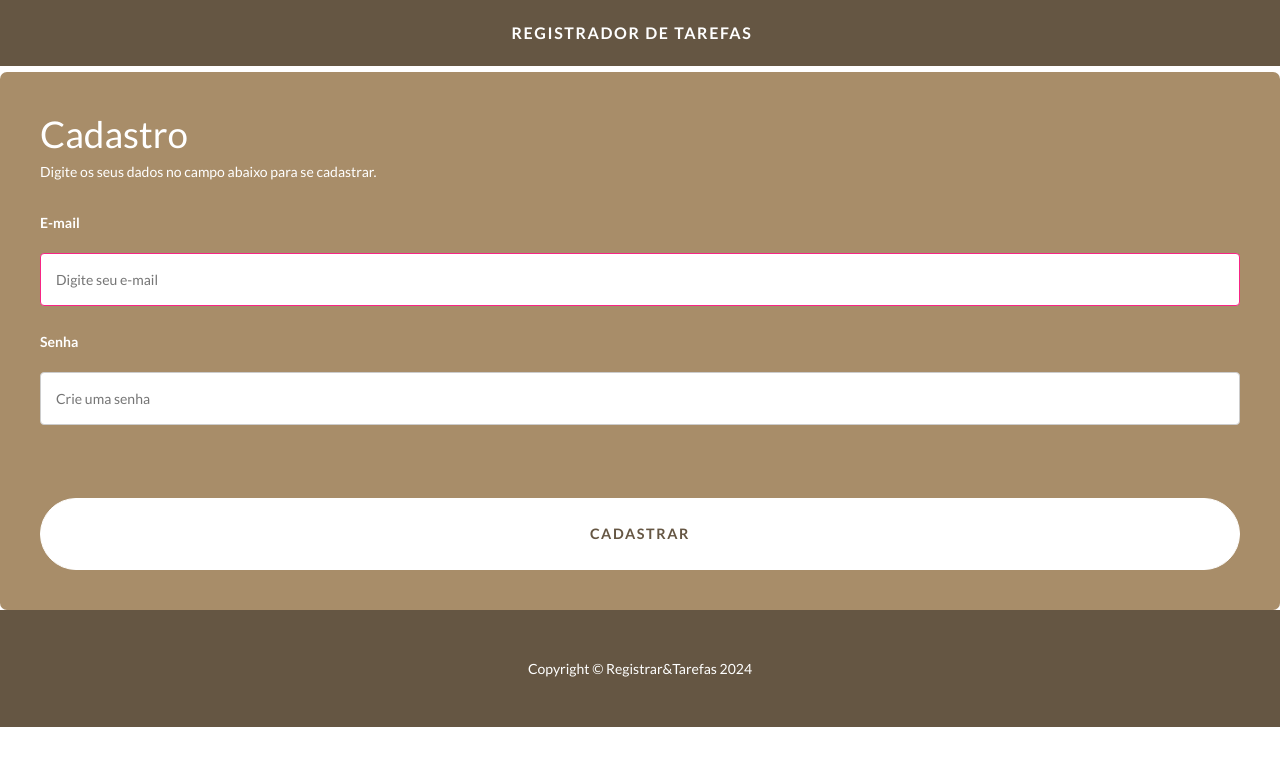
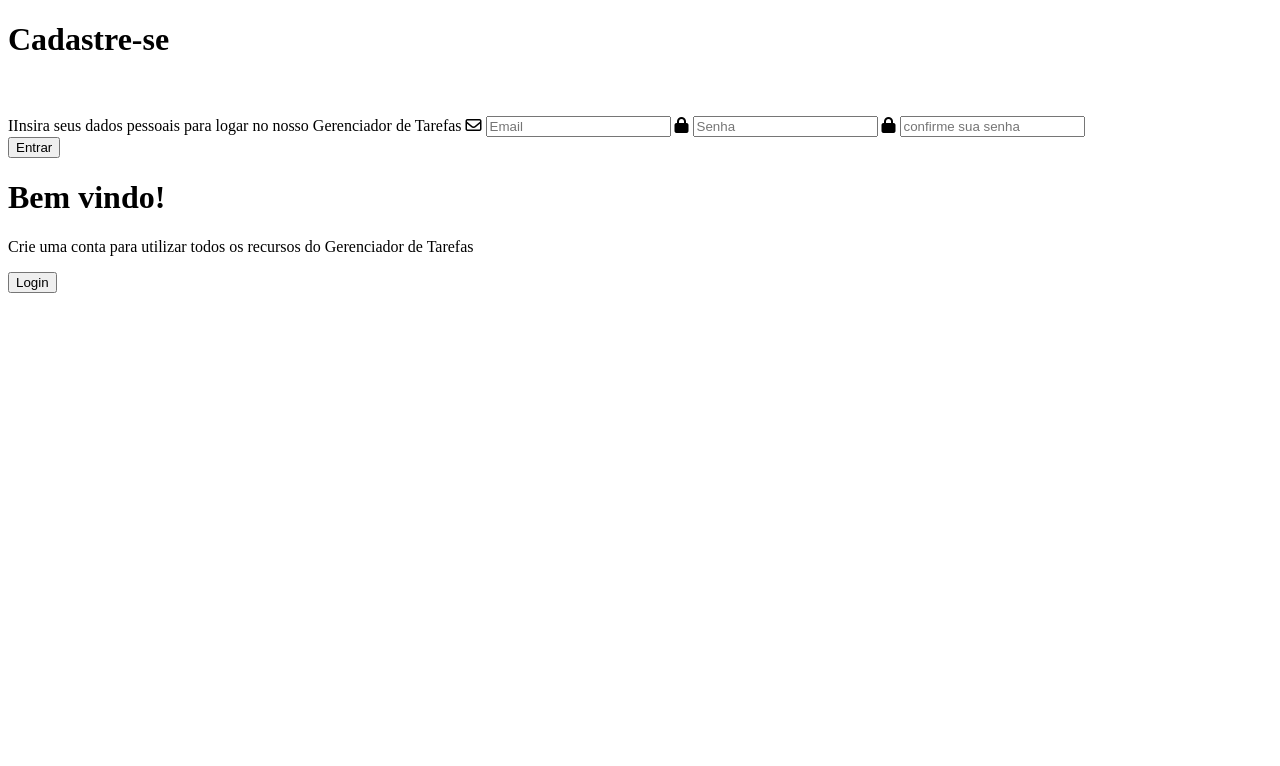
Before and after one commit to EmilyMedeiross/projeto_BD, a Flask app: page /register in a window 1280 px wide. Shown: the top 766 px of the page. Run offline with Flask 3, Linux system fonts and the light colour scheme; some libraries are stand-ins or nearby versions.

Commit message:
Update register.html

```diff
--- a/templates/pages/register.html
+++ b/templates/pages/register.html
@@ -1,19 +1,53 @@
-{% extends 'modelo.html' %}
+<!DOCTYPE html>
+<html lang="en">
 
-{% block title %} Login {% endblock %}
+<head>
+    <meta charset="UTF-8">
+    <meta name="viewport" content="width=device-width, initial-scale=1.0">
+    <link rel="stylesheet" href="https://cdnjs.cloudflare.com/ajax/libs/font-awesome/6.4.2/css/all.min.css">
+    <link rel="stylesheet" href="static/css/style_index.css">
+    <title>Cadastro</title>
+</head>
 
-{% block conteudo %}
+<body>
 
-<div class="page">
-    <form method="POST" class="formLogin" method="post" action="{{url_for('register')}}">
-        <h1>Cadastro</h1>
-        <p>Digite os seus dados no campo abaixo para se cadastrar.</p>
-        <label for="email">E-mail</label>
-        <input type="email" name="email" placeholder="Digite seu e-mail" autofocus="true" />
-        <label for="password">Senha</label>
-        <input type="password" name="senha" placeholder="Crie uma senha" />
-        <button class="btn btn-primary btn-xl rounded-pill mt-5">cadastrar</button>
-    </form>
-</div>
+    <div class="container" id="container">
+        <div class="form-container sign-in">
+            <form class="form" method="post" action="{{url_for('login')}}">
+                <h1>Cadastre-se</h1>
+                <br><br>
+                <span>IInsira seus dados pessoais para logar no nosso Gerenciador de Tarefas </span>
 
-{% endblock %}
+                <label class="label-input" for="email">
+                    <i class="far fa-envelope icon-modify"></i>
+                    <input type="email" placeholder="Email" for="email" name="email">
+                </label>
+
+                <label class="label-input" for="">
+                    <i class="fas fa-lock icon-modify"></i>
+                    <input type="password" placeholder="Senha" for="senha" name="senha">
+                </label>
+
+                <label class="label-input" for="">
+                    <i class="fas fa-lock icon-modify"></i>
+                    <input type="password" placeholder="confirme sua senha" for="confsenha" name="confsenha">
+                </label>
+                <br>
+
+                <button type="submit">Entrar</button>
+            </form>
+        </div>
+        <div class="toggle-container">
+            <div class="toggle">
+                <div class="toggle-panel toggle-right">
+                    <h1>Bem vindo!</h1>
+                    <p>Crie uma conta para utilizar todos os recursos do Gerenciador de Tarefas</p>
+                    <button class="hidden" id="registercad"  onclick="click()">Login</button>
+                </div>
+            </div>
+        </div>
+    </div>
+    <script src="static/css/js_index2.js"></script>
+</body>
+
+</html>
```
